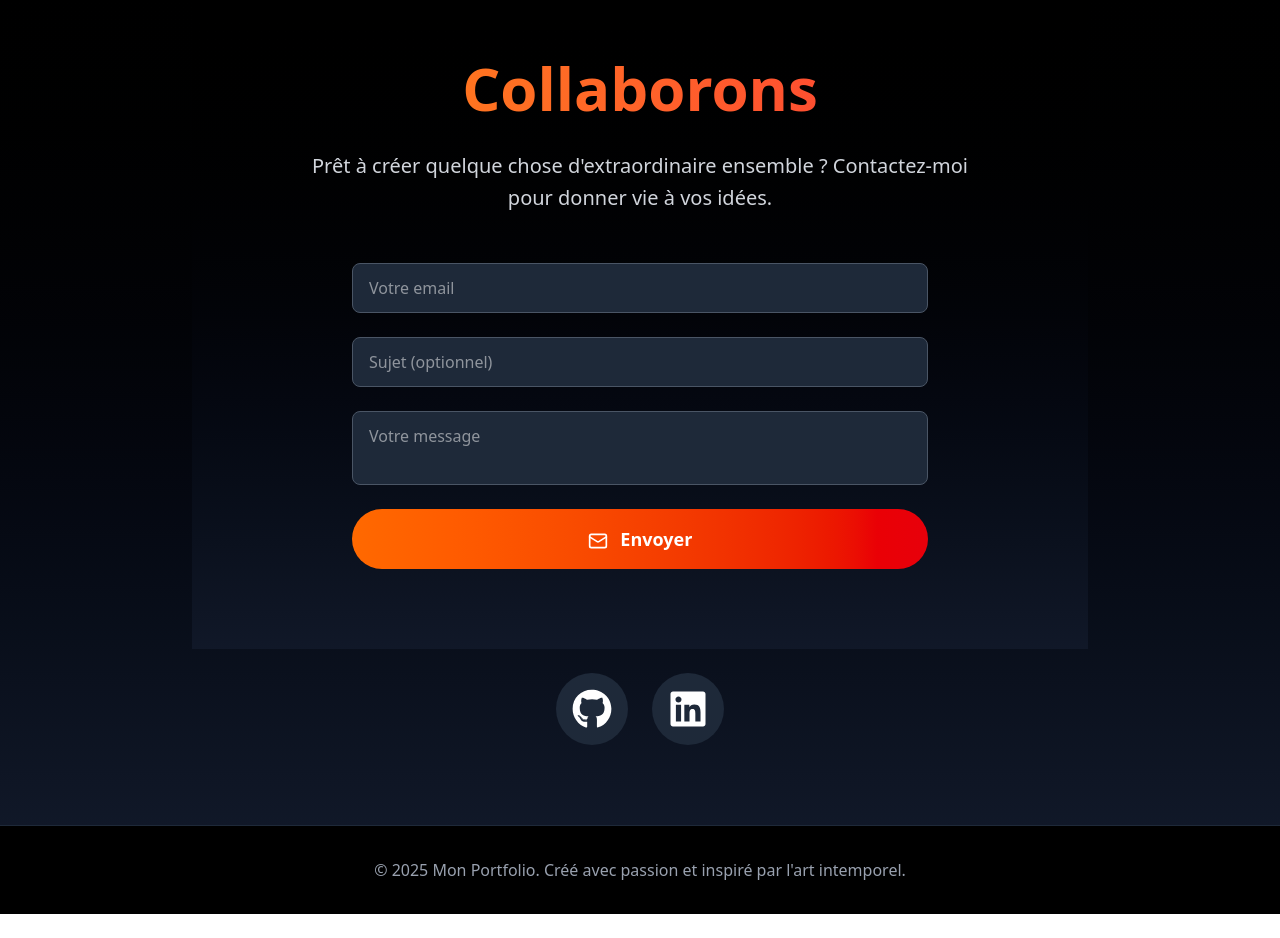
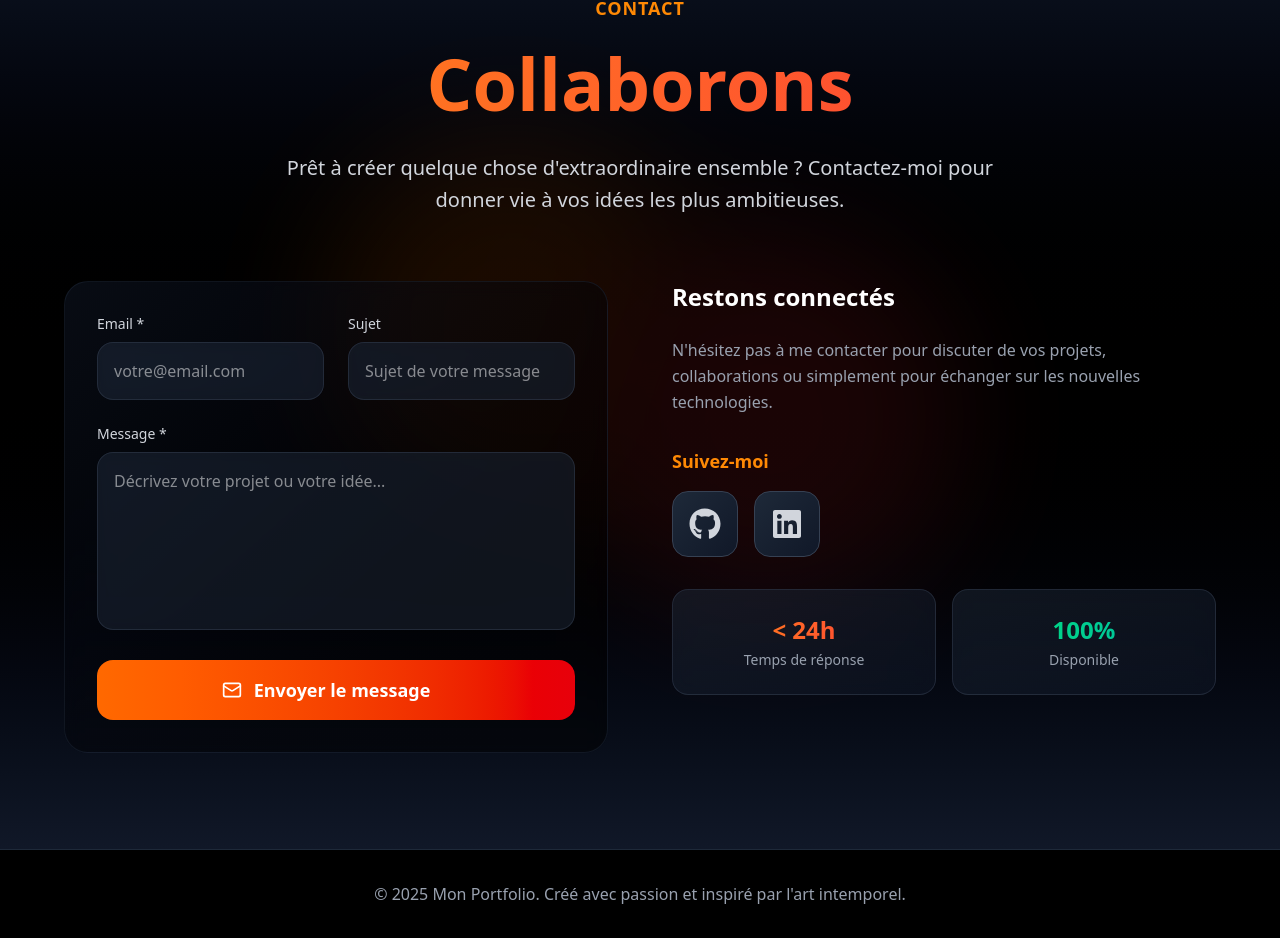
Before and after one commit to dadal560/portfolio-react, a React (Vite) app in the folder frontend/: page / in a window 1280 px wide. Shown: the part 2939-3877 px from the top of the page. Before the commit the page ends 3853 px from the top, so only its background shows below. Built offline with nearby package versions, Linux system fonts and the light colour scheme.

Commit message:
mofification de la section contact

```diff
--- a/frontend/src/Portfolio.tsx
+++ b/frontend/src/Portfolio.tsx
@@ -460,35 +460,142 @@ const Portfolio = () => {
         </div>
       </section>
 
-      {/* Contact Section */}
-      <section id="contact" className="py-20 px-8 bg-gradient-to-t from-gray-900 to-black">
-        <div className="max-w-4xl mx-auto text-center">
-        <section id="contact" className="py-20 px-8 bg-gradient-to-t from-gray-900 to-black">
-          <div className="max-w-4xl mx-auto text-center">
-            <h2 className="text-6xl font-bold mb-8 bg-gradient-to-r from-orange-400 to-red-500 bg-clip-text text-transparent">Collaborons</h2>
-            <p className="text-xl text-gray-300 mb-12 max-w-2xl mx-auto leading-relaxed">
-              Prêt à créer quelque chose d'extraordinaire ensemble ? Contactez-moi pour donner vie à vos idées.
+{/* Contact Section redesignée */}
+      <section id="contact" className="py-24 px-8 bg-gradient-to-b from-gray-900 via-black to-gray-900 relative overflow-hidden">
+        {/* Fond avec effets */}
+        <div className="absolute inset-0 opacity-10">
+          <div className="absolute top-1/4 left-1/4 w-96 h-96 bg-orange-500 rounded-full blur-3xl" />
+          <div className="absolute bottom-1/4 right-1/4 w-96 h-96 bg-red-500 rounded-full blur-3xl" />
+        </div>
+
+        <div className="max-w-6xl mx-auto relative">
+          <div className="text-center mb-16">
+            <span className="text-orange-400 font-semibold text-lg tracking-wider uppercase">Contact</span>
+            <h2 className="text-5xl lg:text-7xl font-bold mt-4 mb-6 bg-gradient-to-r from-orange-400 to-red-500 bg-clip-text text-transparent leading-tight">
+              Collaborons
+            </h2>
+            <p className="text-xl text-gray-300 max-w-3xl mx-auto leading-relaxed font-light">
+              Prêt à créer quelque chose d'extraordinaire ensemble ?
+              Contactez-moi pour donner vie à vos idées les plus ambitieuses.
             </p>
-            <form onSubmit={handleSendEmail} className="flex flex-col gap-6 max-w-xl mx-auto">
-              <input type="email" placeholder="Votre email" value={email} onChange={(e)=>setEmail(e.target.value)} required className="px-4 py-3 rounded-lg bg-gray-800 text-white border border-gray-600 focus:outline-none focus:border-orange-500"/>
-              <input type="text" placeholder="Sujet (optionnel)" value={subject} onChange={(e)=>setSubject(e.target.value)} className="px-4 py-3 rounded-lg bg-gray-800 text-white border border-gray-600 focus:outline-none focus:border-orange-500"/>
-              <textarea placeholder="Votre message" value={message} onChange={(e)=>setMessage(e.target.value)} required className="px-4 py-3 rounded-lg bg-gray-800 text-white border border-gray-600 focus:outline-none focus:border-orange-500 resize-none"/>
-              <button type="submit" className="px-8 py-4 bg-gradient-to-r from-orange-500 to-red-600 rounded-full font-semibold text-lg transition-all duration-300 hover:scale-105 hover:shadow-2xl hover:shadow-orange-500/25">
-                <Mail className="inline-block w-5 h-5 mr-2"/> Envoyer
-              </button>
-            </form>
-            {status && <p className={`mt-4 text-lg font-semibold ${status.includes('succès') ? 'text-green-400' : 'text-red-500'}`}>{status}</p>}
           </div>
-        </section>
 
-          {/* Social Links */}
-          <div className="flex justify-center gap-6 mt-6">
-            <a href="https://github.com/dadal560" className="p-4 bg-gray-800 rounded-full hover:bg-orange-500 transition-colors duration-300 hover:scale-110">
-              <Github className="w-10 h-10" />
-            </a>
-            <a href="https://linkedin.com" className="p-4 bg-gray-800 rounded-full hover:bg-orange-500 transition-colors duration-300 hover:scale-110">
-              <Linkedin className="w-10 h-10" />
-            </a>
+          <div className="grid lg:grid-cols-2 gap-16 items-start">
+            {/* Formulaire */}
+            <div className="bg-gradient-to-br from-gray-900/50 to-black/50 backdrop-blur-sm rounded-3xl p-8 border border-gray-800/50">
+              <form onSubmit={handleSendEmail} className="space-y-6">
+                <div className="grid md:grid-cols-2 gap-6">
+                  <div className="group">
+                    <label className="block text-sm font-medium text-gray-300 mb-2">Email *</label>
+                    <input
+                      type="email"
+                      placeholder="votre@email.com"
+                      value={email}
+                      onChange={(e) => setEmail(e.target.value)}
+                      required
+                      className="w-full px-4 py-4 rounded-2xl bg-gray-800/50 text-white border border-gray-700/50 focus:outline-none focus:border-orange-500/50 focus:bg-gray-800/70 transition-all duration-300 backdrop-blur-sm"
+                    />
+                  </div>
+                  <div className="group">
+                    <label className="block text-sm font-medium text-gray-300 mb-2">Sujet</label>
+                    <input
+                      type="text"
+                      placeholder="Sujet de votre message"
+                      value={subject}
+                      onChange={(e) => setSubject(e.target.value)}
+                      className="w-full px-4 py-4 rounded-2xl bg-gray-800/50 text-white border border-gray-700/50 focus:outline-none focus:border-orange-500/50 focus:bg-gray-800/70 transition-all duration-300 backdrop-blur-sm"
+                    />
+                  </div>
+                </div>
+                <div className="group">
+                  <label className="block text-sm font-medium text-gray-300 mb-2">Message *</label>
+                  <textarea
+                    placeholder="Décrivez votre projet ou votre idée..."
+                    value={message}
+                    onChange={(e) => setMessage(e.target.value)}
+                    required
+                    rows={6}
+                    className="w-full px-4 py-4 rounded-2xl bg-gray-800/50 text-white border border-gray-700/50 focus:outline-none focus:border-orange-500/50 focus:bg-gray-800/70 transition-all duration-300 backdrop-blur-sm resize-none"
+                  />
+                </div>
+                <button
+                  type="submit"
+                  className="group w-full px-8 py-4 bg-gradient-to-r from-orange-500 to-red-600 rounded-2xl font-semibold text-lg transition-all duration-500 hover:scale-105 hover:shadow-2xl hover:shadow-orange-500/40 relative overflow-hidden"
+                  onMouseEnter={() => setCursorVariant('hover')}
+                  onMouseLeave={() => setCursorVariant('default')}
+                >
+                  <div className="absolute inset-0 bg-gradient-to-r from-transparent via-white/20 to-transparent -translate-x-full group-hover:translate-x-full transition-transform duration-1000" />
+                  <div className="relative flex items-center justify-center">
+                    <Mail className="mr-3 w-5 h-5" />
+                    Envoyer le message
+                    <div className="ml-3 w-2 h-2 bg-white rounded-full opacity-0 group-hover:opacity-100 transition-opacity duration-300" />
+                  </div>
+                </button>
+              </form>
+              {status && (
+                <div className={`mt-6 p-4 rounded-2xl border ${
+                  status.includes('succès')
+                    ? 'bg-green-500/10 border-green-500/30 text-green-400'
+                    : 'bg-red-500/10 border-red-500/30 text-red-400'
+                }`}>
+                  <p className="font-medium">{status}</p>
+                </div>
+              )}
+            </div>
+
+            {/* Informations de contact */}
+            <div className="space-y-8">
+              <div>
+                <h3 className="text-2xl font-bold text-white mb-6">Restons connectés</h3>
+                <p className="text-gray-400 leading-relaxed font-light mb-8">
+                  N'hésitez pas à me contacter pour discuter de vos projets,
+                  collaborations ou simplement pour échanger sur les nouvelles technologies.
+                </p>
+              </div>
+
+              {/* Social Links améliorés */}
+              <div className="space-y-4">
+                <h4 className="text-lg font-semibold text-orange-400 mb-4">Suivez-moi</h4>
+                <div className="flex gap-4">
+                  <a
+                    href="https://github.com/dadal560"
+                    target="_blank"
+                    rel="noopener noreferrer"
+                    className="group p-4 bg-gradient-to-br from-gray-800 to-gray-900 rounded-2xl hover:from-orange-500 hover:to-red-600 transition-all duration-300 hover:scale-110 hover:shadow-xl hover:shadow-orange-500/30 border border-gray-700 hover:border-orange-500/50"
+                    onMouseEnter={() => setCursorVariant('hover')}
+                    onMouseLeave={() => setCursorVariant('default')}
+                  >
+                    <Github className="w-8 h-8 text-gray-300 group-hover:text-white transition-colors" />
+                  </a>
+                  <a
+                    href="https://linkedin.com"
+                    target="_blank"
+                    rel="noopener noreferrer"
+                    className="group p-4 bg-gradient-to-br from-gray-800 to-gray-900 rounded-2xl hover:from-blue-600 hover:to-blue-700 transition-all duration-300 hover:scale-110 hover:shadow-xl hover:shadow-blue-500/30 border border-gray-700 hover:border-blue-500/50"
+                    onMouseEnter={() => setCursorVariant('hover')}
+                    onMouseLeave={() => setCursorVariant('default')}
+                  >
+                    <Linkedin className="w-8 h-8 text-gray-300 group-hover:text-white transition-colors" />
+                  </a>
+                </div>
+              </div>
+
+              {/* Stats de contact */}
+              <div className="grid grid-cols-2 gap-4 mt-8">
+                <div className="bg-gradient-to-br from-gray-800/50 to-gray-900/50 backdrop-blur-sm rounded-2xl p-6 border border-gray-700/50 text-center">
+                  <div className="text-2xl font-bold bg-gradient-to-r from-orange-400 to-red-500 bg-clip-text text-transparent">
+                    &lt; 24h
+                  </div>
+                  <div className="text-sm text-gray-400 mt-1">Temps de réponse</div>
+                </div>
+                <div className="bg-gradient-to-br from-gray-800/50 to-gray-900/50 backdrop-blur-sm rounded-2xl p-6 border border-gray-700/50 text-center">
+                  <div className="text-2xl font-bold bg-gradient-to-r from-green-400 to-teal-500 bg-clip-text text-transparent">
+                    100%
+                  </div>
+                  <div className="text-sm text-gray-400 mt-1">Disponible</div>
+                </div>
+              </div>
+            </div>
           </div>
         </div>
       </section>
```
